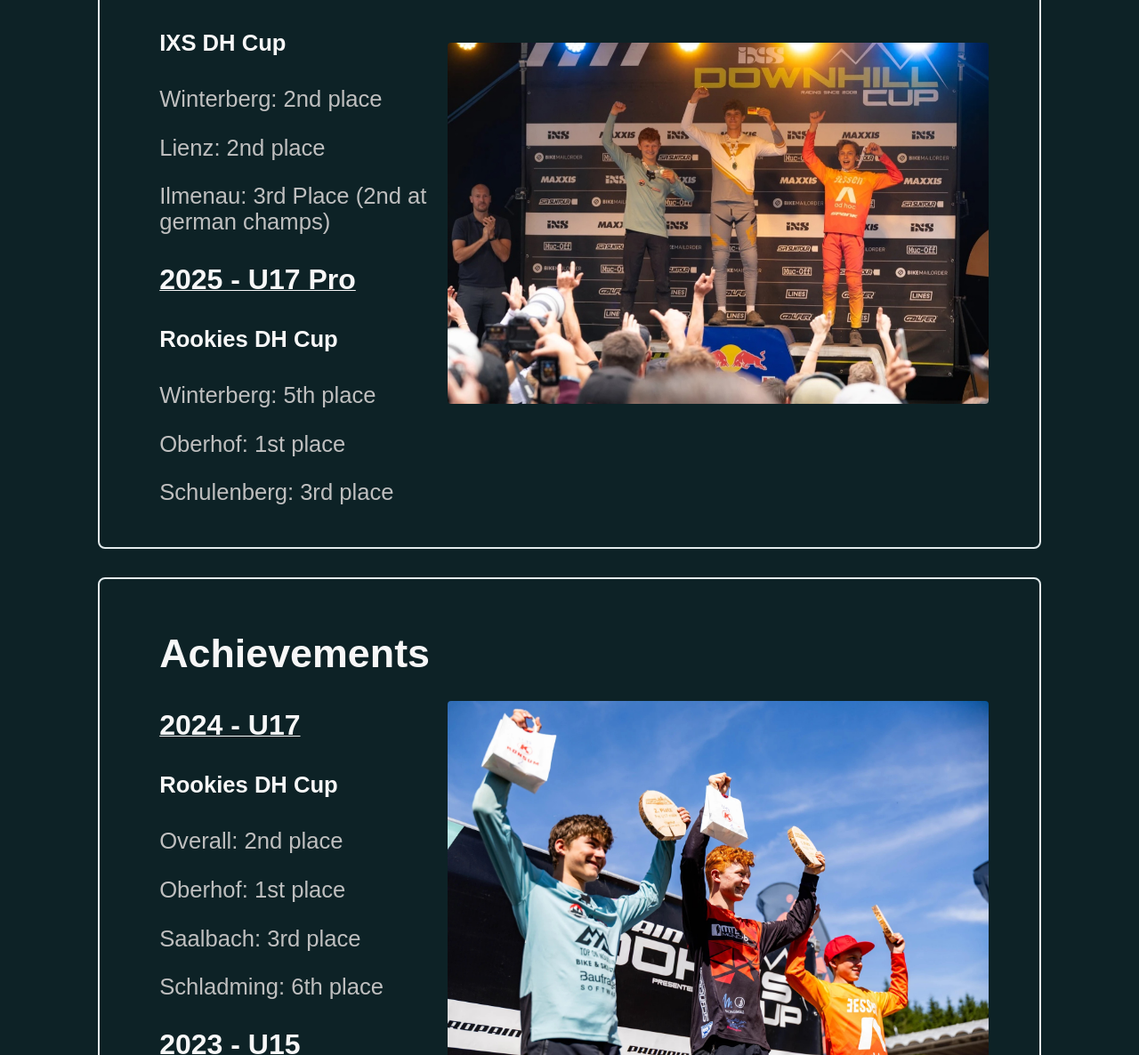
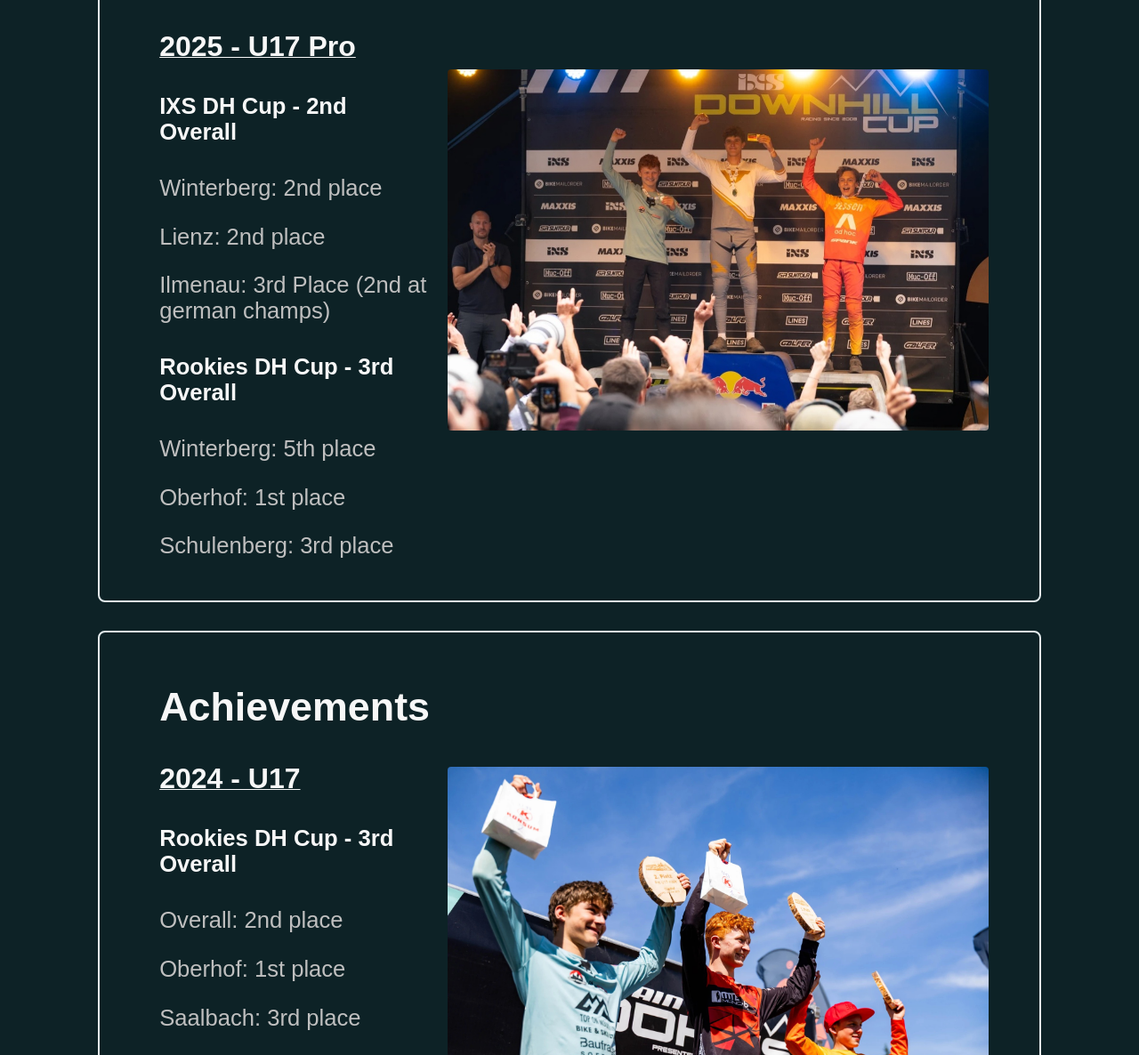
Before and after one commit to reflexccc/Website, a plain HTML site: page index.html in a window 1280 px wide. Shown: the part 1158-2344 px from the top of the page at 89% size. Drawn offline with Linux system fonts and the light colour scheme.

Commit message:
Update index.html

```diff
--- a/index.html
+++ b/index.html
@@ -40,12 +40,12 @@
       <div class="side-by-side">
         <div class="text">
           <h2>Achievements</h2>
-          <h4>IXS DH Cup</h3>
+          <h3>2025 - U17 Pro</h3>
+          <h4>IXS DH Cup - 2nd Overall</h3>
           <p>Winterberg: 2nd place</p>
           <p>Lienz: 2nd place</p>
           <p>Ilmenau: 3rd Place (2nd at german champs)</p>
-          <h3>2025 - U17 Pro</h3>
-          <h4>Rookies DH Cup</h3>
+          <h4>Rookies DH Cup - 3rd Overall</h3>
           <p>Winterberg: 5th place</p>
           <p>Oberhof: 1st place</p>
           <p>Schulenberg: 3rd place</p>
@@ -59,7 +59,7 @@
         <div class="text">
           <h2>Achievements</h2>
           <h3>2024 - U17</h3>
-          <h4>Rookies DH Cup</h4>
+          <h4>Rookies DH Cup - 3rd Overall</h4>
           <p>Overall: 2nd place</p>
           <p>Oberhof: 1st place</p>
           <p>Saalbach: 3rd place</p>
```
